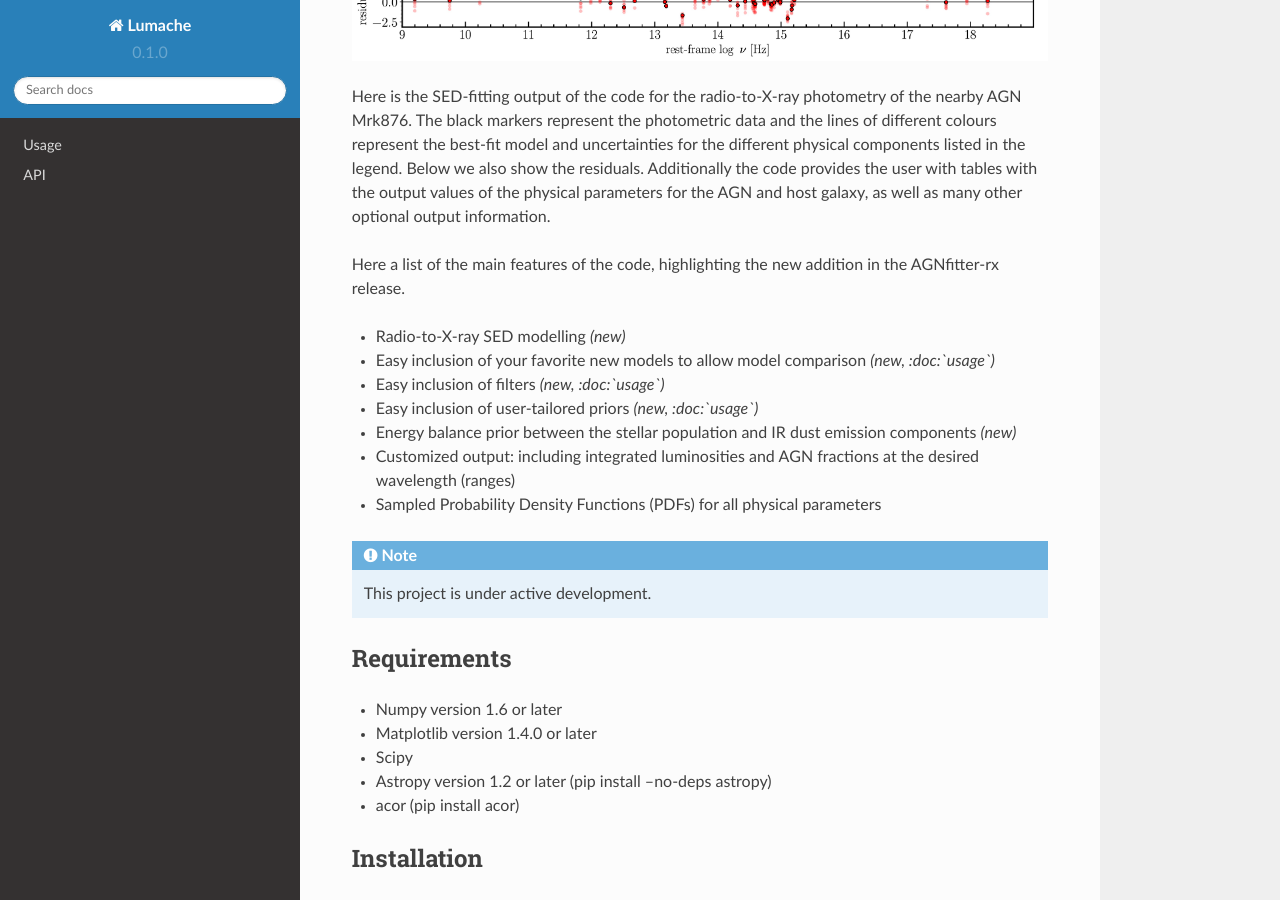
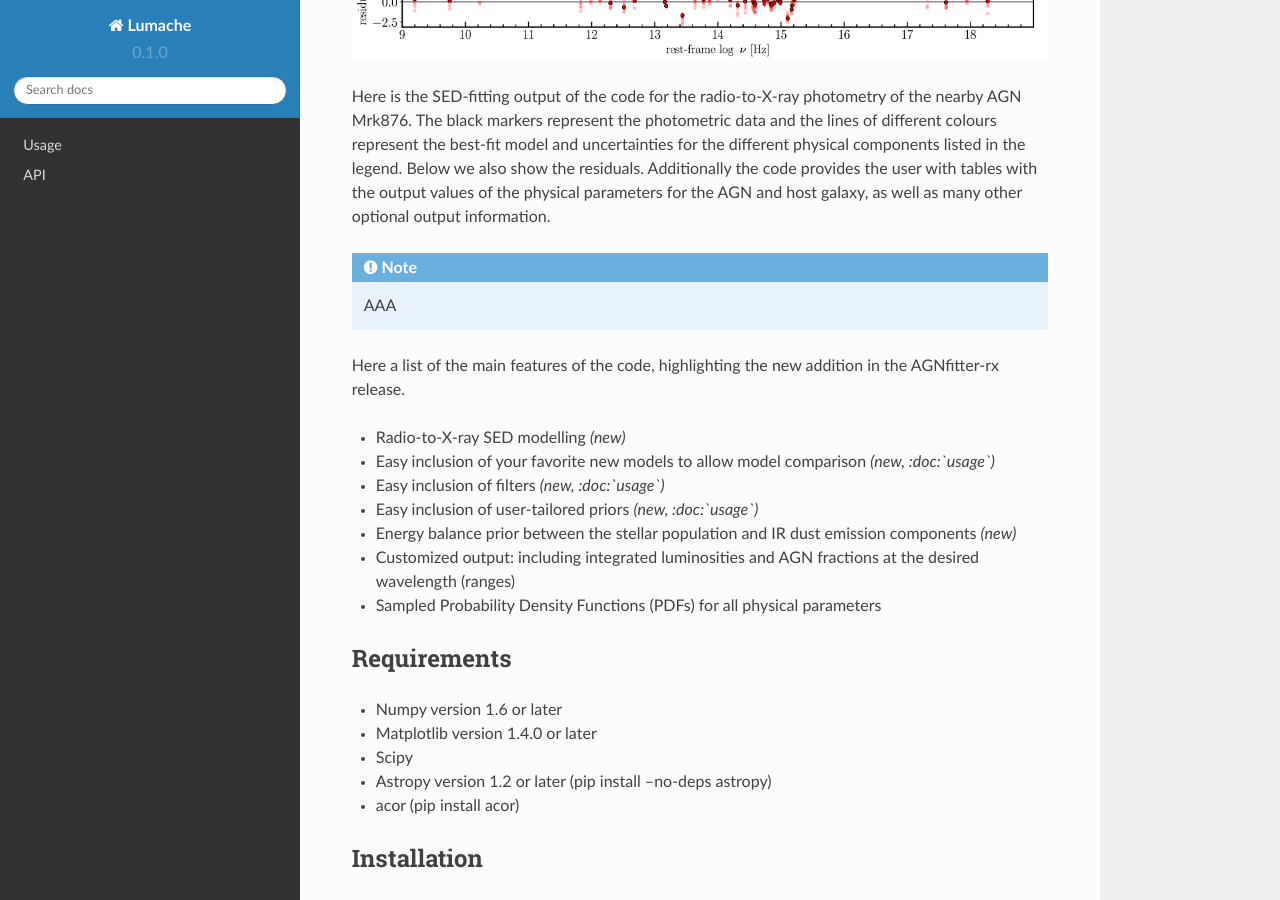
Before and after one commit to GabrielaCR/AGNfitter, a Sphinx documentation site: the page built from docs/source/index.rst, in a window 1280 px wide and 900 px high, scrolled down 648 px. Built offline with Sphinx 7.4.7 and the Read the Docs theme 2.0.0, drawn with Linux system fonts in a browser that asks for light colours.

Commit message:
Update index.rst

```diff
--- a/docs/source/index.rst
+++ b/docs/source/index.rst
@@ -16,7 +16,9 @@ The first version of **AGNfitter** (Calistro-Rivera et al. 2016) has been recent
 Here is the SED-fitting output of the code for the radio-to-X-ray photometry of the nearby AGN Mrk876. The black markers represent the photometric data and the lines of different colours represent the best-fit model and uncertainties for the different physical components listed in the legend. Below we also show the residuals. Additionally the code provides the user with tables with the output values of the physical parameters for the AGN and host galaxy, as well as many other optional output information.
 
 
+.. note::
 
+   AAA
 
 Here a list of the main features of the code, highlighting the new addition in the AGNfitter-rx release.
 
@@ -29,9 +31,6 @@ Here a list of the main features of the code, highlighting the new addition in t
 * Sampled Probability Density Functions (PDFs) for all physical parameters
 
 
-.. note::
-
-   This project is under active development.
 
 
 Requirements
```
